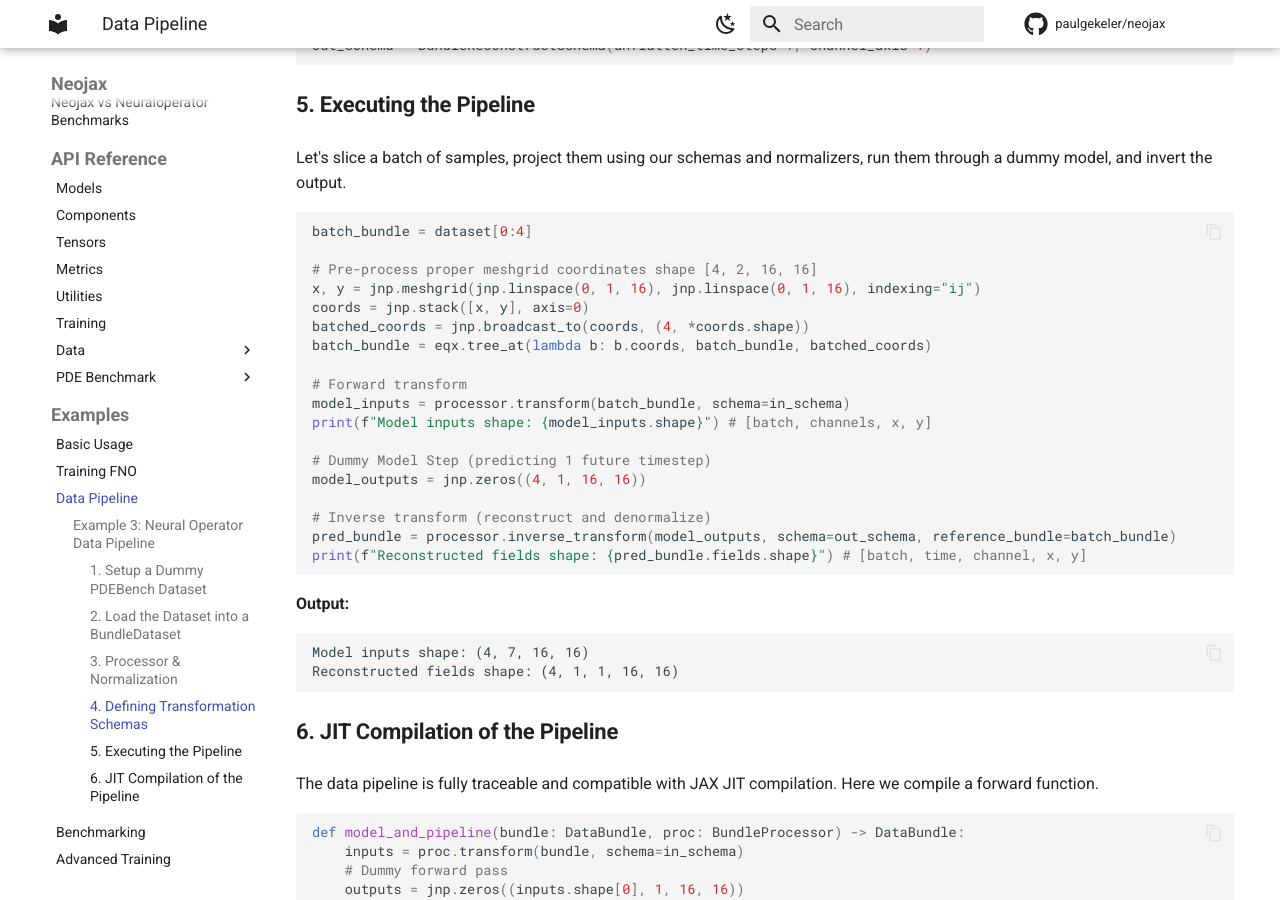
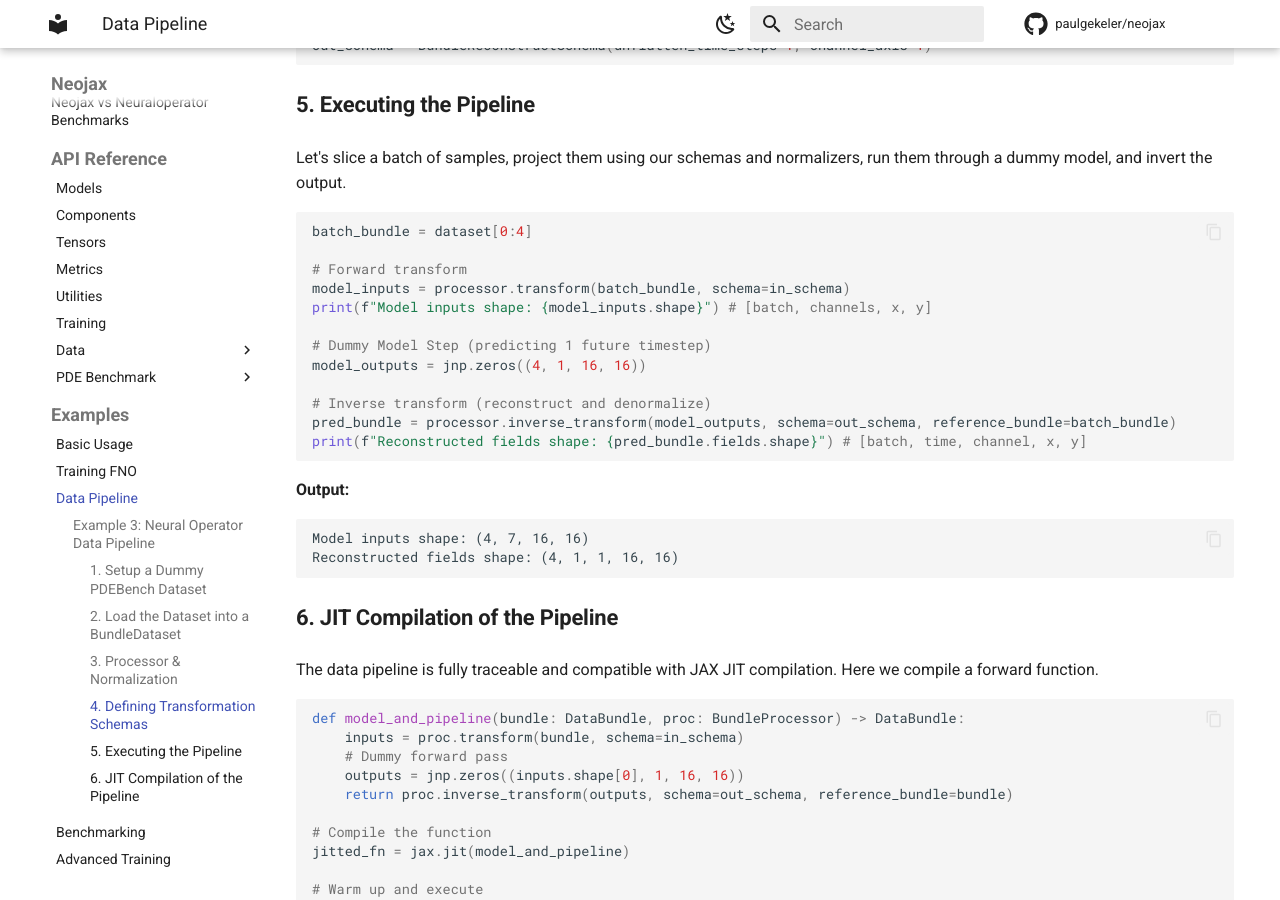
Before and after one commit to paulgekeler/neojax, an MkDocs documentation site: the page built from docs/examples/03_data_pipeline.md, in a window 1280 px wide and 900 px high, scrolled down 2585 px. Built offline with MkDocs 1.6.1 and Material for MkDocs 9.7.7, drawn with Linux system fonts in a browser that asks for light colours; comment, search, counter and statistics services are not loaded.

Commit message:
docs: Remove coordinate creation from example 03

````diff
--- a/docs/examples/03_data_pipeline.md
+++ b/docs/examples/03_data_pipeline.md
@@ -117,12 +117,6 @@ Let's slice a batch of samples, project them using our schemas and normalizers,
 ```python
 batch_bundle = dataset[0:4]
 
-# Pre-process proper meshgrid coordinates shape [4, 2, 16, 16]
-x, y = jnp.meshgrid(jnp.linspace(0, 1, 16), jnp.linspace(0, 1, 16), indexing="ij")
-coords = jnp.stack([x, y], axis=0)
-batched_coords = jnp.broadcast_to(coords, (4, *coords.shape))
-batch_bundle = eqx.tree_at(lambda b: b.coords, batch_bundle, batched_coords)
-
 # Forward transform
 model_inputs = processor.transform(batch_bundle, schema=in_schema)
 print(f"Model inputs shape: {model_inputs.shape}") # [batch, channels, x, y]
````
Also changed, not shown: docs/examples/03_data_pipeline.ipynb.
